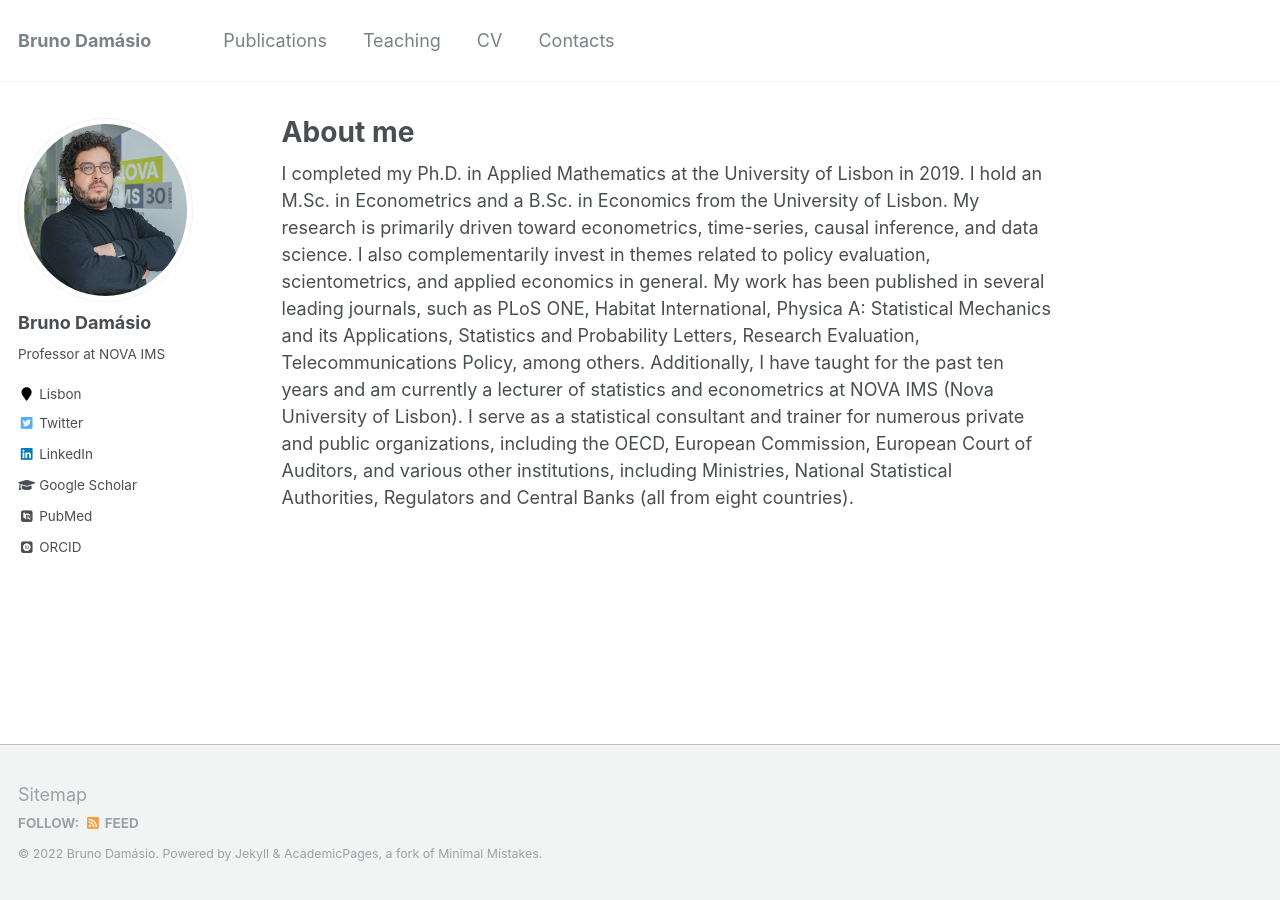
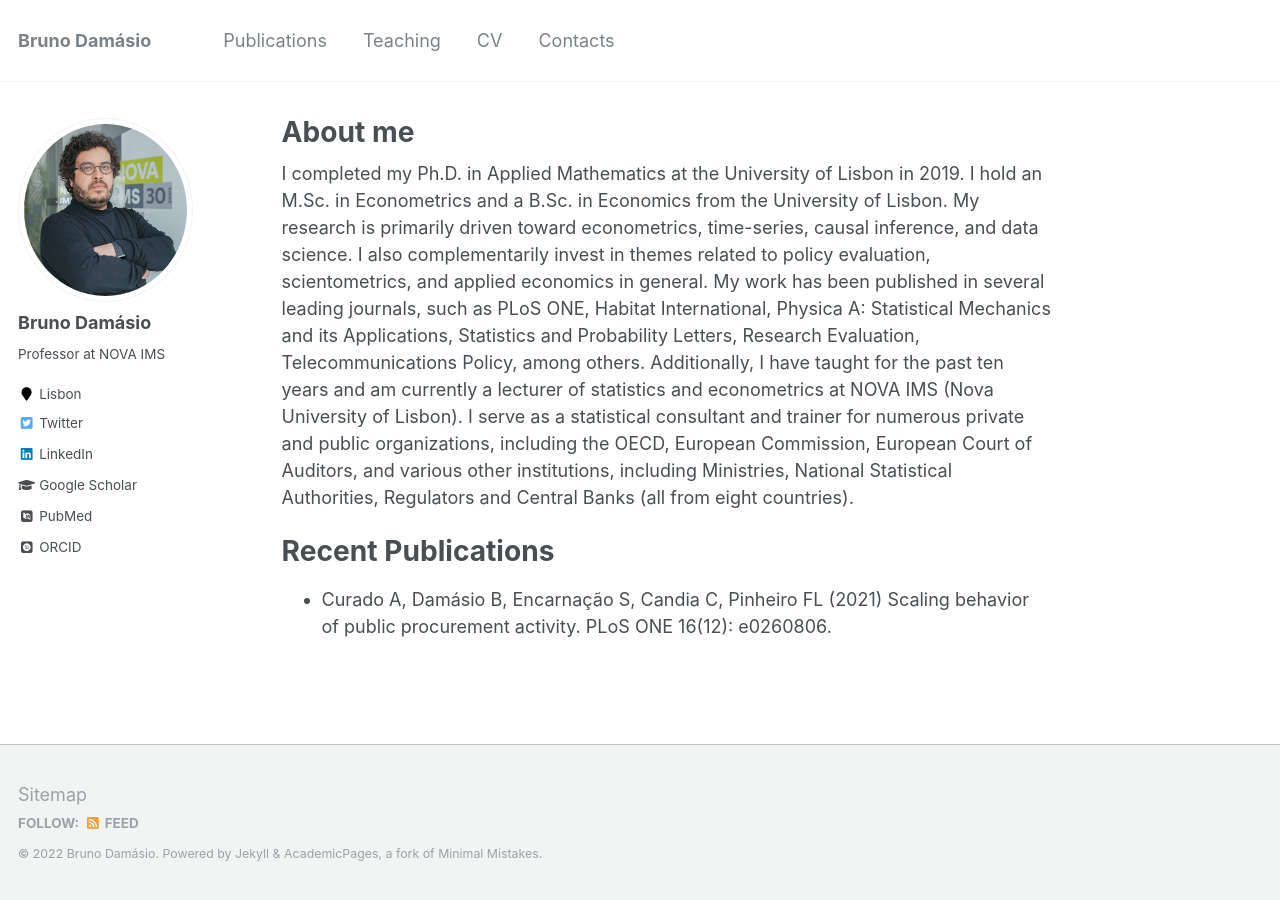
Before and after one commit to damasiob/damasiob.github.io, a Jekyll site: the page built from _pages/about.md, in a window 1280 px wide. Built offline with Jekyll 4.4.1, drawn with Linux system fonts in a browser that asks for light colours; some web fonts are replaced.

Commit message:
Update about.md

```diff
--- a/_pages/about.md
+++ b/_pages/about.md
@@ -9,3 +9,9 @@ redirect_from:
 ---
 
 I completed my Ph.D. in Applied Mathematics at the University of Lisbon in 2019.  I hold an M.Sc. in Econometrics and a B.Sc. in Economics from the University of Lisbon. My research is primarily driven toward econometrics, time-series, causal inference, and data science. I also complementarily invest in themes related to policy evaluation, scientometrics, and applied economics in general. My work has been published in several leading journals, such as PLoS ONE, Habitat International, Physica A: Statistical Mechanics and its Applications, Statistics and Probability Letters, Research Evaluation, Telecommunications Policy, among others.  Additionally, I have taught for the past ten years and am currently a lecturer of statistics and econometrics at NOVA IMS (Nova University of Lisbon). I serve as a statistical consultant and trainer for numerous private and public organizations, including the OECD, European Commission, European Court of Auditors, and various other institutions, including Ministries, National Statistical Authorities, Regulators and Central Banks (all from eight countries).
+
+
+Recent Publications
+======
+
+* Curado A, Damásio B, Encarnação S, Candia C, Pinheiro FL (2021) Scaling behavior of public procurement activity. PLoS ONE 16(12): e0260806.
```
